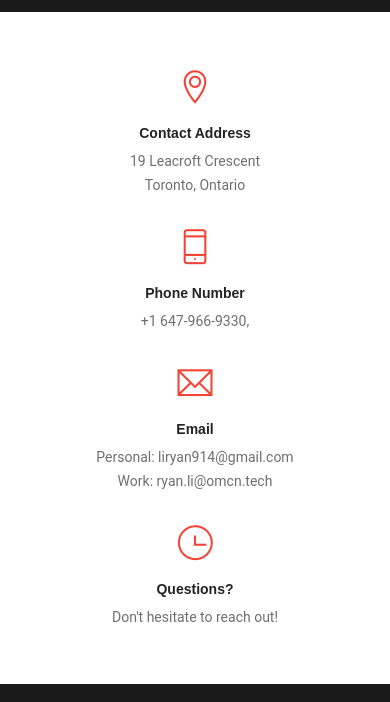
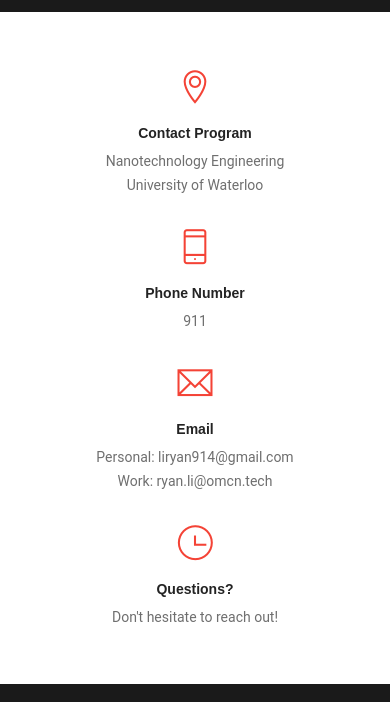
Before and after one commit to liryan914/Ryan-Li, a plain HTML site: page index.html in a window 390 px wide. Shown: the part 7140-7842 px from the top of the page. Drawn offline with Linux system fonts and the light colour scheme.

Commit message:
Phone Number 911
Emergency

```diff
--- a/index.html
+++ b/index.html
@@ -537,14 +537,14 @@
         <div class="row text-center">
           <div class="col-12 col-sm-6 col-md-6 col-lg-3 md-m-15px-tb">
             <i class="ti-location-pin color-theme font-35 m-15px-b display-inline-block"></i>
-            <h6 class="font-14 font-alt font-w-600 color-extra-dark-gray m-0px m-5px-b">Contact Address</h6>
-            <p class="m-0px">19 Leacroft Crescent<br/> Toronto, Ontario</p>
+            <h6 class="font-14 font-alt font-w-600 color-extra-dark-gray m-0px m-5px-b">Contact Program</h6>
+            <p class="m-0px">Nanotechnology Engineering<br/>University of Waterloo</p>
           </div> <!-- col -->
 
           <div class="col-12 col-sm-6 col-md-6 col-lg-3 md-m-15px-tb">
             <i class="ti-mobile color-theme font-35  m-15px-b display-inline-block"></i>
             <h6 class="font-14 font-alt font-w-600 color-extra-dark-gray m-0px m-5px-b">Phone Number</h6>
-            <p class="m-0px">+1 647-966-9330,<br/></p>
+            <p class="m-0px">911<br/></p>
           </div> <!-- col -->
 
           <div class="col-12 col-sm-6 col-md-6 col-lg-3 md-m-15px-tb">
```
